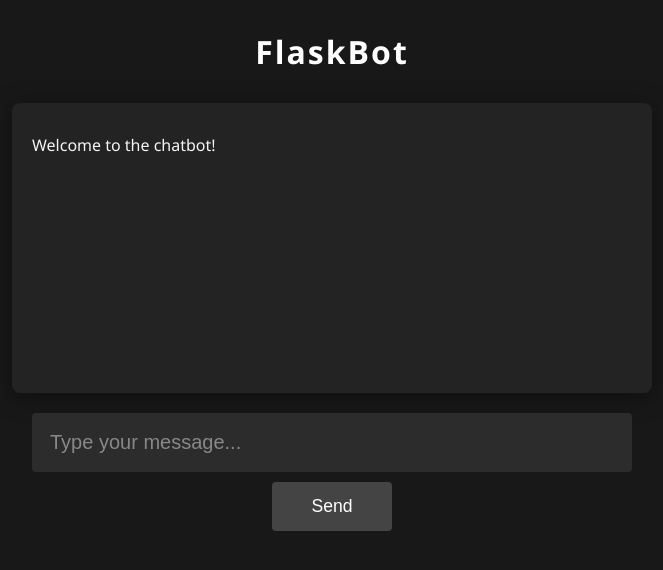
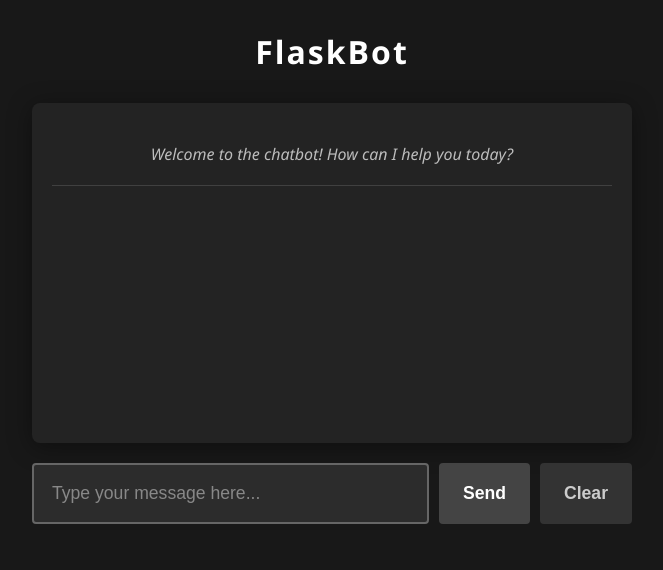
Before and after one commit to lekuG12/GenerativeAI, a Flask app: page / in a window 1280 px wide. Shown: the top 570 px of the page, without its empty margins (308-971 px from the left). Run offline with Flask 3, Linux system fonts and the light colour scheme.

Commit message:
fixed issues

```diff
--- a/templates/index.html
+++ b/templates/index.html
@@ -1,6 +1,8 @@
 <!DOCTYPE html>
-<html>
+<html lang="en">
 <head>
+    <meta charset="UTF-8">
+    <meta name="viewport" content="width=device-width, initial-scale=1.0">
     <title>FlaskBot</title>
     <style>
         body {
@@ -14,103 +16,242 @@
             text-align: center;
             color: #fff;
             margin-top: 30px;
+            margin-bottom: 30px;
             letter-spacing: 2px;
         }
-        #chatbox {
+        .chat-container {
+            max-width: 600px;
+            margin: 0 auto;
+            padding: 0 20px;
+        }
+        .chat-messages {
             background: #232323;
             border-radius: 8px;
-            width: 90%;
-            max-width: 600px;
-            margin: 30px auto 20px auto;
             padding: 20px;
-            min-height: 250px;
+            min-height: 300px;
+            max-height: 400px;
             box-shadow: 0 4px 24px rgba(0,0,0,0.4);
             overflow-y: auto;
+            margin-bottom: 20px;
         }
-        #chatbox p {
-            margin: 10px 0;
+        .message {
+            margin-bottom: 15px;
+            padding: 12px;
+            border-radius: 8px;
             line-height: 1.5;
         }
-        #chatbox strong {
+        .user-message {
+            background: #444;
+            color: #fff;
+            text-align: right;
+            margin-left: 20%;
+            border-bottom-right-radius: 4px;
+        }
+        .ai-message {
+            background: #2c2c2c;
+            color: #f5f5f5;
+            margin-right: 20%;
+            border: 1px solid #404040;
+            border-bottom-left-radius: 4px;
+        }
+        .message-label {
+            font-weight: bold;
             color: #bdbdbd;
+            font-size: 0.9em;
+            margin-bottom: 5px;
         }
-        #user_input {
-            width: 90%;
-            max-width: 600px;
+        .input-container {
+            display: flex;
+            gap: 10px;
+            margin-bottom: 30px;
+        }
+        .chat-input {
+            flex: 1;
             padding: 18px;
-            margin: 0 auto;
-            display: block;
             border: none;
             border-radius: 4px;
             background: #2c2c2c;
             color: #fff;
-            font-size: 1.25em;
-            margin-bottom: 10px;
+            font-size: 1.1em;
             outline: none;
             box-sizing: border-box;
+            border: 2px solid transparent;
+            transition: border-color 0.2s;
         }
-        #user_input::placeholder {
+        .chat-input:focus {
+            border-color: #666;
+        }
+        .chat-input::placeholder {
             color: #888;
-            font-size: 1em;
         }
-        button {
-            width: 120px;
-            padding: 14px;
+        .send-btn, .clear-btn {
+            padding: 18px 24px;
+            border: none;
+            border-radius: 4px;
+            cursor: pointer;
+            font-size: 1.1em;
+            transition: background 0.2s;
+            font-weight: 600;
+        }
+        .send-btn {
             background: #444;
             color: #fff;
-            border: none;
+        }
+        .send-btn:hover {
+            background: #555;
+        }
+        .clear-btn {
+            background: #333;
+            color: #ccc;
+        }
+        .clear-btn:hover {
+            background: #444;
+        }
+        .loading {
+            display: none;
+            text-align: center;
+            padding: 15px;
+            color: #888;
+            font-style: italic;
+            background: #232323;
             border-radius: 4px;
-            font-size: 1.1em;
-            cursor: pointer;
-            display: block;
-            margin: 0 auto 30px auto;
-            transition: background 0.2s;
+            margin-bottom: 20px;
         }
-        button:hover {
-            background: #666;
+        .welcome-message {
+            color: #bdbdbd;
+            font-style: italic;
+            text-align: center;
+            padding: 20px;
+            border-bottom: 1px solid #404040;
+            margin-bottom: 15px;
+        }
+        /* Scrollbar styling for dark theme */
+        .chat-messages::-webkit-scrollbar {
+            width: 8px;
+        }
+        .chat-messages::-webkit-scrollbar-track {
+            background: #1a1a1a;
+            border-radius: 4px;
+        }
+        .chat-messages::-webkit-scrollbar-thumb {
+            background: #444;
+            border-radius: 4px;
+        }
+        .chat-messages::-webkit-scrollbar-thumb:hover {
+            background: #555;
         }
         @media (max-width: 700px) {
-            #chatbox {
-                width: 98%;
-                padding: 10px;
+            .chat-container {
+                padding: 0 10px;
             }
-            #user_input {
-                width: 98%;
+            .chat-messages {
+                min-height: 250px;
+                padding: 15px;
+            }
+            .user-message {
+                margin-left: 10%;
+            }
+            .ai-message {
+                margin-right: 10%;
+            }
+            .input-container {
+                flex-direction: column;
+                gap: 10px;
+            }
+            .chat-input {
                 font-size: 1em;
-                padding: 14px;
+                padding: 16px;
             }
-            button {
-                width: 98%;
+            .send-btn, .clear-btn {
+                width: 100%;
+                padding: 16px;
             }
         }
     </style>
 </head>
 <body>
     <h1>FlaskBot</h1>
-    <div id="chatbox">
-        <p>Welcome to the chatbot!</p>
+    <div class="chat-container">
+        <div id="chat-messages" class="chat-messages">
+            <div class="welcome-message">Welcome to the chatbot! How can I help you today?</div>
+        </div>
+        <div class="loading" id="loading">AI is thinking...</div>
+        <div class="input-container">
+            <input type="text" id="user-input" class="chat-input" placeholder="Type your message here..." />
+            <button onclick="sendMessage()" class="send-btn">Send</button>
+            <button onclick="clearChat()" class="clear-btn">Clear</button>
+        </div>
     </div>
-    <input type="text" id="user_input" placeholder="Type your message...">
-    <button onclick="sendMessage()">Send</button>
 
     <script>
-        function sendMessage() {
-            var userMessage = document.getElementById("user_input").value;
-            document.getElementById("user_input").value = ""; // Clear the input field
+        const chatMessages = document.getElementById('chat-messages');
+        const userInput = document.getElementById('user-input');
+        const loading = document.getElementById('loading');
 
-            var xhr = new XMLHttpRequest();
-            xhr.open("POST", "/get_response", true);
-            xhr.setRequestHeader("Content-Type", "application/x-www-form-urlencoded");
-            xhr.onload = function() {
-                if (xhr.status === 200) {
-                    var chatbox = document.getElementById("chatbox");
-                    chatbox.innerHTML += "<p><strong>You:</strong> " + userMessage + "</p>";
-                    chatbox.innerHTML += "<p><strong>Chatbot:</strong> " + xhr.responseText + "</p>";
-                    chatbox.scrollTop = chatbox.scrollHeight;
-                }
-            };
-            xhr.send("user_message=" + encodeURIComponent(userMessage));
+        function addMessage(content, isUser = false) {
+            const messageDiv = document.createElement('div');
+            messageDiv.className = `message ${isUser ? 'user-message' : 'ai-message'}`;
+
+            const labelDiv = document.createElement('div');
+            labelDiv.className = 'message-label';
+            labelDiv.textContent = isUser ? 'You' : 'Chatbot';
+
+            const contentDiv = document.createElement('div');
+            contentDiv.textContent = content;
+
+            messageDiv.appendChild(labelDiv);
+            messageDiv.appendChild(contentDiv);
+            chatMessages.appendChild(messageDiv);
+            chatMessages.scrollTop = chatMessages.scrollHeight;
         }
+
+        function showLoading(show) {
+            loading.style.display = show ? 'block' : 'none';
+        }
+
+        async function sendMessage() {
+            const message = userInput.value.trim();
+            if (!message) return;
+
+            // Add user message to chat
+            addMessage(message, true);
+            userInput.value = '';
+            showLoading(true);
+
+            try {
+                const response = await fetch('/get_response', {
+                    method: 'POST',
+                    headers: {
+                        'Content-Type': 'application/x-www-form-urlencoded',
+                    },
+                    body: `user_message=${encodeURIComponent(message)}`
+                });
+
+                const responseText = await response.text();
+                showLoading(false);
+                addMessage(responseText);
+            } catch (error) {
+                showLoading(false);
+                addMessage('Error: Could not get response from server.');
+                console.error('Error:', error);
+            }
+        }
+
+        function clearChat() {
+            chatMessages.innerHTML = '<div class="welcome-message">Chat cleared! How can I help you?</div>';
+        }
+
+        // Allow sending message with Enter key
+        userInput.addEventListener('keypress', function(e) {
+            if (e.key === 'Enter') {
+                sendMessage();
+            }
+        });
+
+        // Focus on input when page loads
+        window.addEventListener('load', function() {
+            userInput.focus();
+        });
     </script>
 </body>
 </html>
```
Also changed, not shown: chatbot.py (+91 -25 lines).
